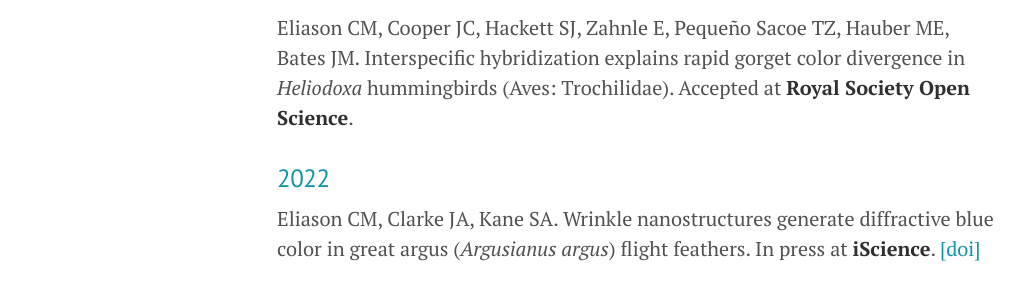
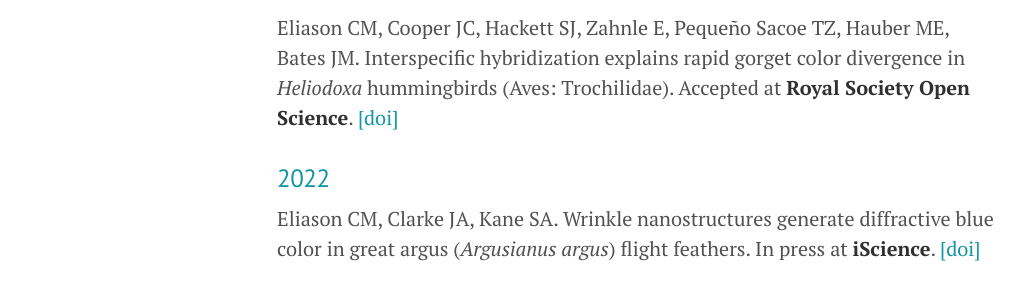
Before and after one commit to celiason/celiason.github.io, a Jekyll site: the page built from 2-publications.md, in a window 1280 px wide and 900 px high, scrolled down 340 px. Shown: the part 156-445 px from the top of the window, without its empty margins (3-1027 px from the left). Built offline with Jekyll 4.4.1, drawn with Linux system fonts in a browser that asks for light colours.

Commit message:
Update 2-publications.md

```diff
--- a/2-publications.md
+++ b/2-publications.md
@@ -13,7 +13,7 @@
 
 ### 2023
 
-Eliason CM, Cooper JC, Hackett SJ, Zahnle E, Pequeño Sacoe TZ, Hauber ME, Bates JM. Interspecific hybridization explains rapid gorget color divergence in _Heliodoxa_ hummingbirds (Aves: Trochilidae). Accepted at __Royal Society Open Science__.
+Eliason CM, Cooper JC, Hackett SJ, Zahnle E, Pequeño Sacoe TZ, Hauber ME, Bates JM. Interspecific hybridization explains rapid gorget color divergence in _Heliodoxa_ hummingbirds (Aves: Trochilidae). Accepted at __Royal Society Open Science__. [[doi]](https://doi.org/10.1098/rsos.221603)
 
 ### 2022
 
```
